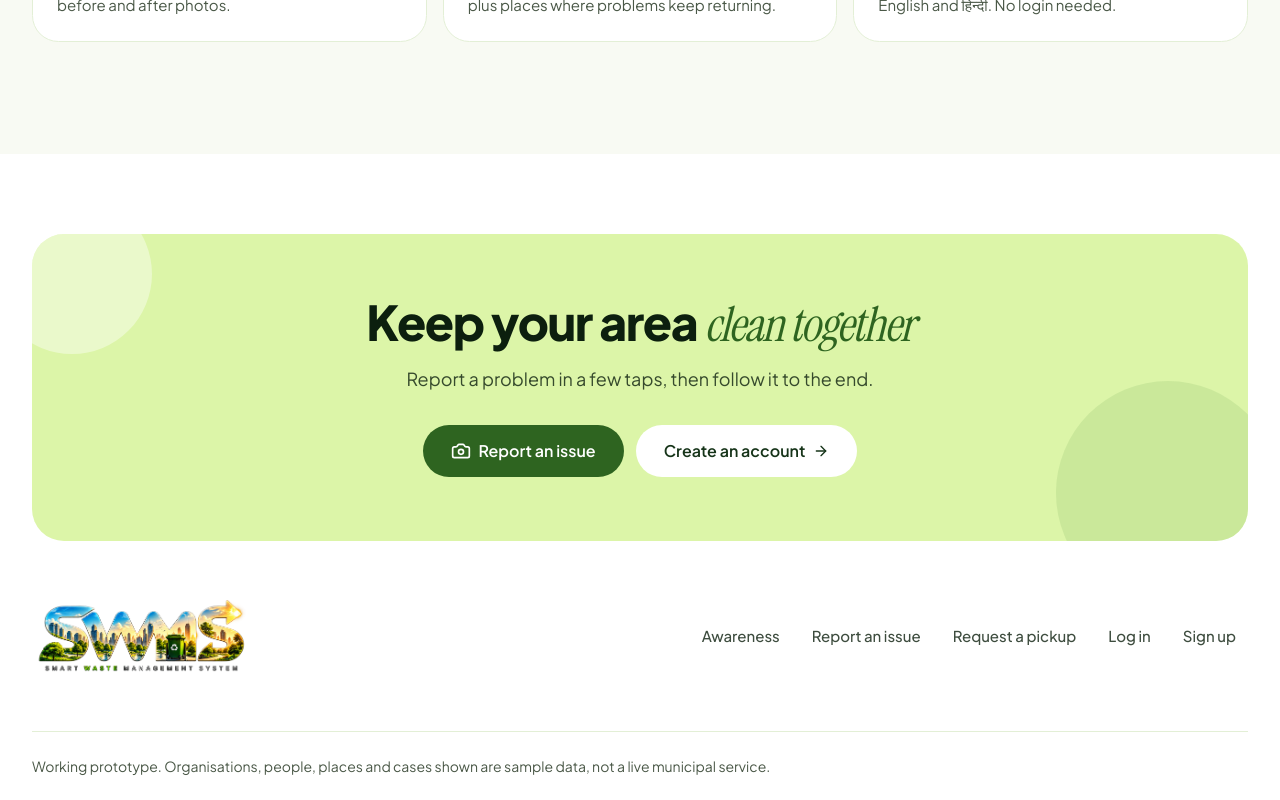
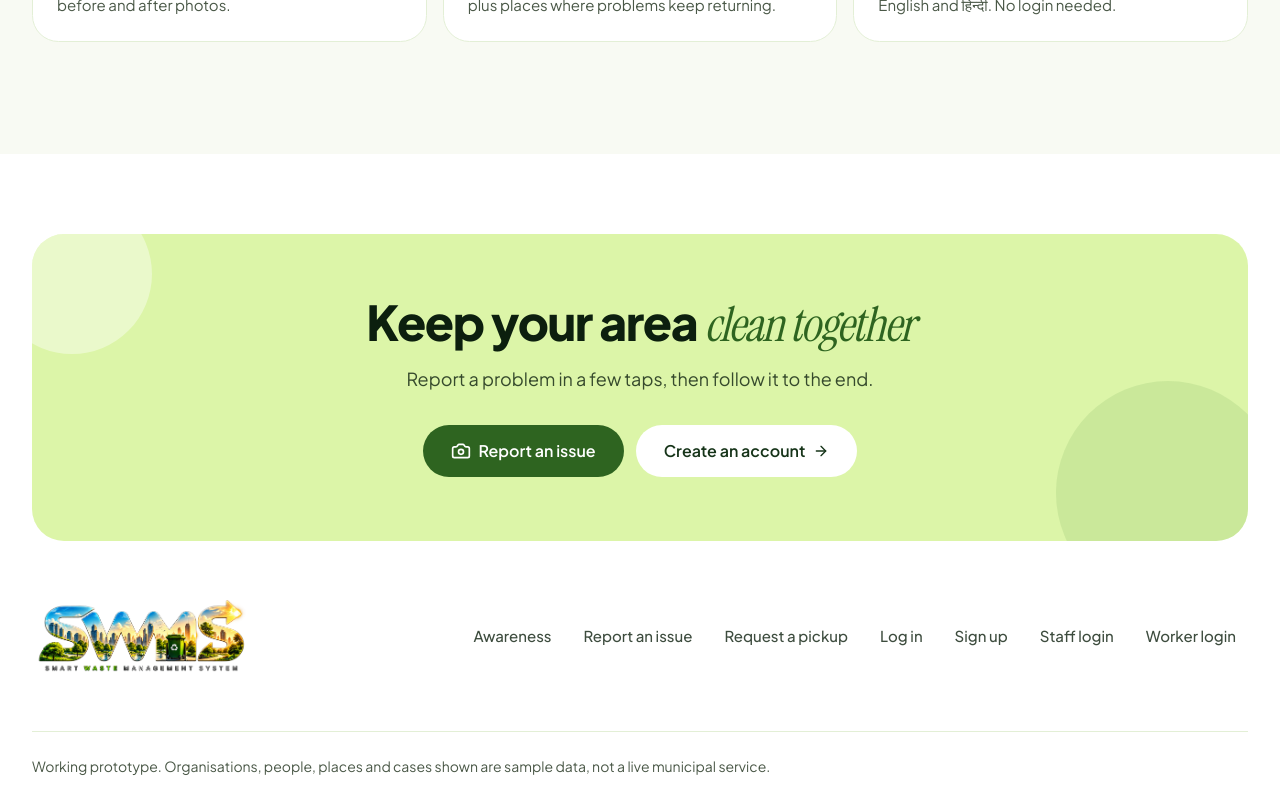
Before and after one commit to ujjwalkatiyar01/SWMS-Smart-Waste-Management-System, a Next.js app in the folder swms-app/: page / in a window 1280 px wide. Shown: the part 3274-4074 px from the top of the page. Built offline with nearby package versions, Linux system fonts and the light colour scheme.

Commit message:
Add staff login link to the site footer

```diff
--- a/swms-app/components/layout/SiteFooter.tsx
+++ b/swms-app/components/layout/SiteFooter.tsx
@@ -47,6 +47,8 @@ export function SiteFooter() {
                 ["/pickup/new", "Request a pickup"],
                 ["/login", "Log in"],
                 ["/signup", "Sign up"],
+                ["/login?as=staff", "Staff login"],
+                ["/login/worker", "Worker login"],
               ].map(([href, label]) => (
                 <li key={href}>
                   <Link
```
